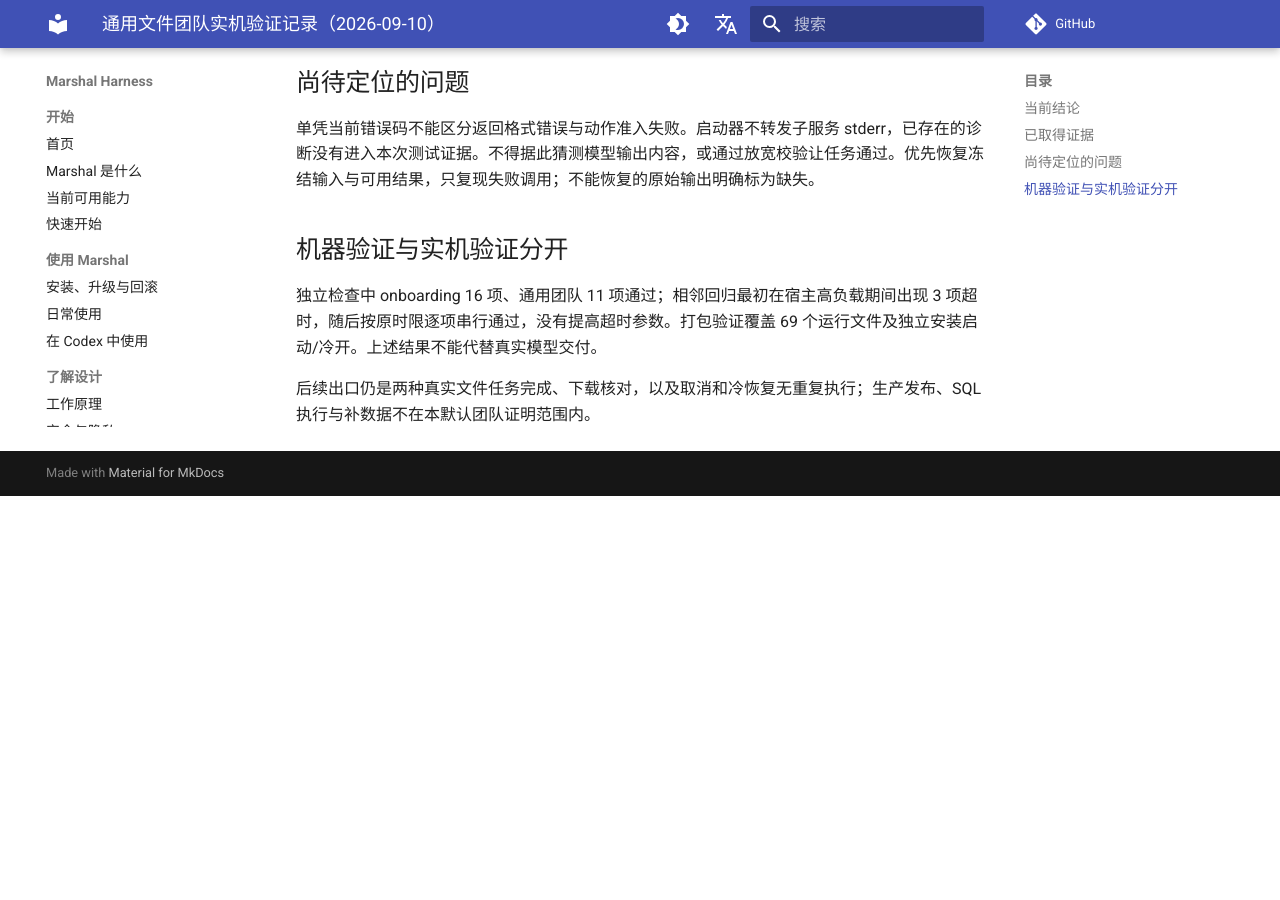
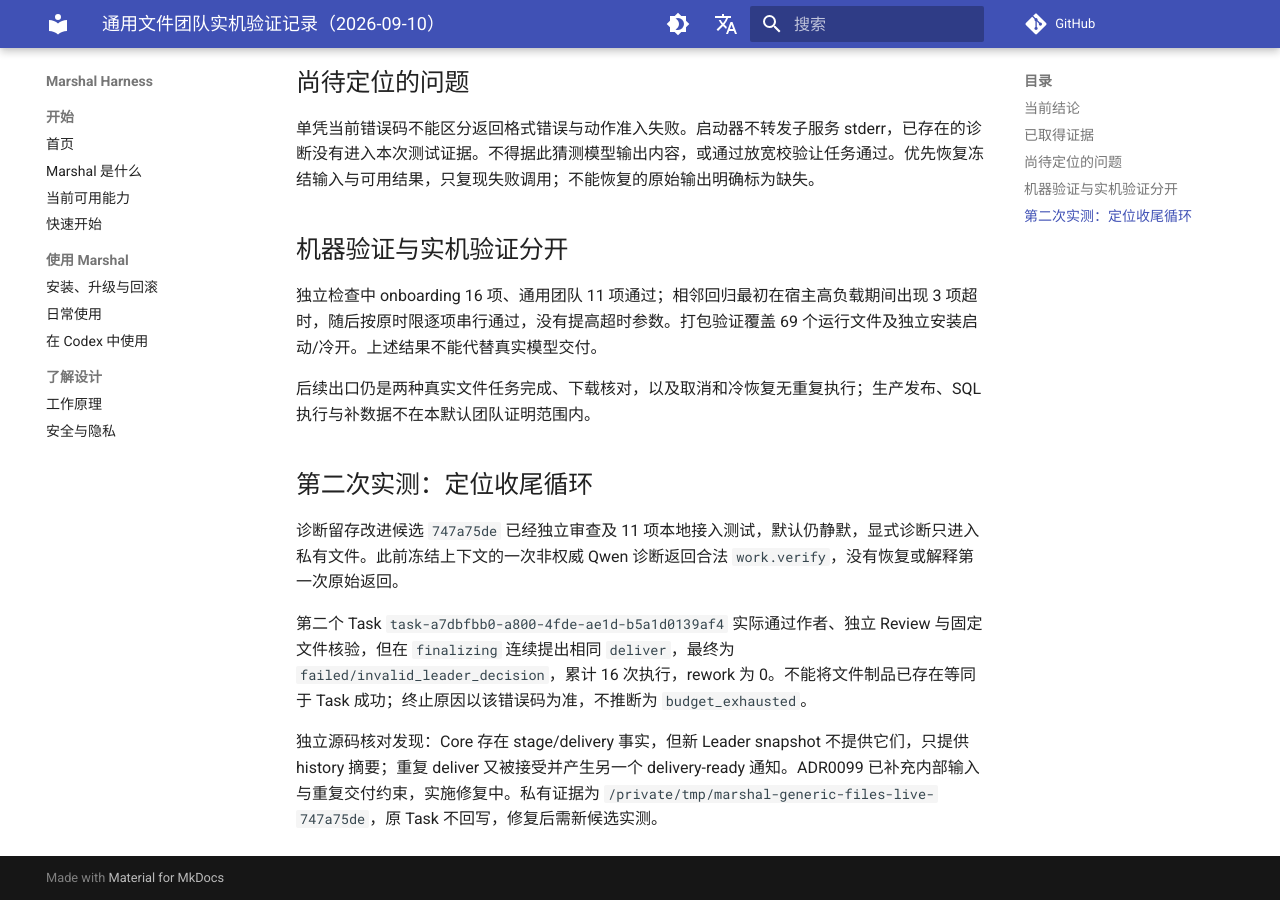
Before and after one commit to chiga0/marshal-harness, an MkDocs documentation site: the page built from docs/generic-files-live-validation-2026-09-10.md, in a window 1280 px wide and 900 px high, scrolled down 577 px. Built offline with MkDocs 1.6.1 and Material for MkDocs 9.7.7, drawn with Linux system fonts in a browser that asks for light colours; comment, search, counter and statistics services are not loaded; before the commit the page ends 1073 px from its top, so only the background shows below that.

Commit message:
docs: preserve repeated delivery failure evidence

```diff
--- a/docs/generic-files-live-validation-2026-09-10.md
+++ b/docs/generic-files-live-validation-2026-09-10.md
@@ -20,3 +20,11 @@
 独立检查中 onboarding 16 项、通用团队 11 项通过；相邻回归最初在宿主高负载期间出现 3 项超时，随后按原时限逐项串行通过，没有提高超时参数。打包验证覆盖 69 个运行文件及独立安装启动/冷开。上述结果不能代替真实模型交付。
 
 后续出口仍是两种真实文件任务完成、下载核对，以及取消和冷恢复无重复执行；生产发布、SQL 执行与补数据不在本默认团队证明范围内。
+
+## 第二次实测：定位收尾循环
+
+诊断留存改进候选 `747a75de` 已经独立审查及 11 项本地接入测试，默认仍静默，显式诊断只进入私有文件。此前冻结上下文的一次非权威 Qwen 诊断返回合法 `work.verify`，没有恢复或解释第一次原始返回。
+
+第二个 Task `task-a7dbfbb0-a800-4fde-ae1d-b5a1d0139af4` 实际通过作者、独立 Review 与固定文件核验，但在 `finalizing` 连续提出相同 `deliver`，最终为 `failed/invalid_leader_decision`，累计 16 次执行，rework 为 0。不能将文件制品已存在等同于 Task 成功；终止原因以该错误码为准，不推断为 `budget_exhausted`。
+
+独立源码核对发现：Core 存在 stage/delivery 事实，但新 Leader snapshot 不提供它们，只提供 history 摘要；重复 deliver 又被接受并产生另一个 delivery-ready 通知。ADR0099 已补充内部输入与重复交付约束，实施修复中。私有证据为 `/private/tmp/marshal-generic-files-live-747a75de`，原 Task 不回写，修复后需新候选实测。
```
